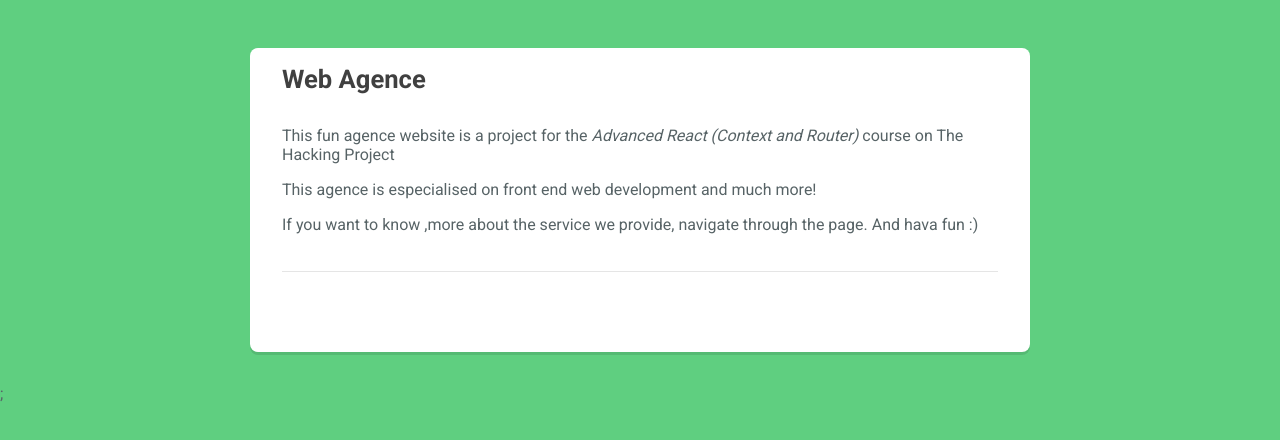
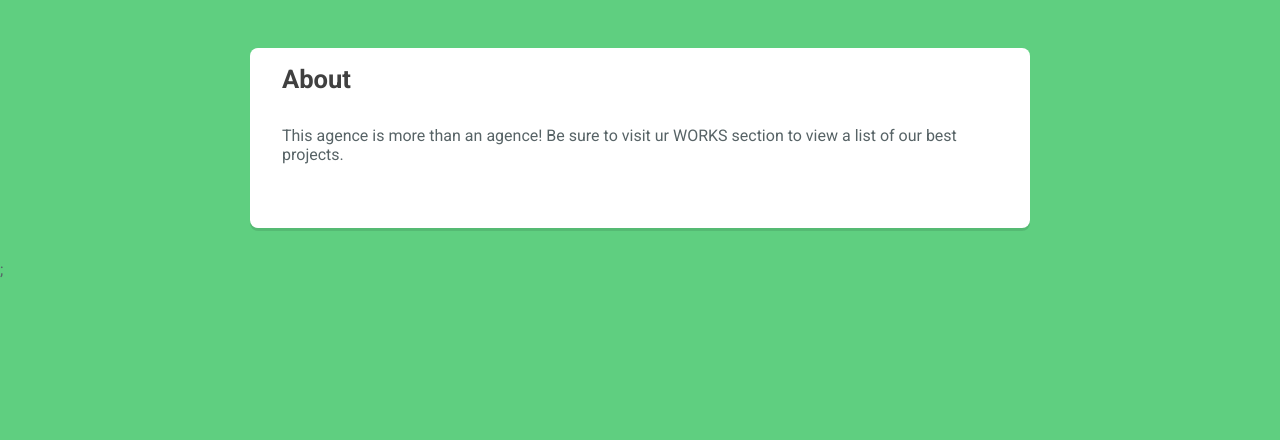
Before and after one commit to Janainaf/agence, a React (Create React App) app in the folder webagence/: page /about in a window 1280 px wide. Shown: the top 440 px of the page. Built offline with nearby package versions, Linux system fonts and the light colour scheme.

Commit message:
routing about section

```diff
--- /dev/null
+++ b/webagence/src/components/About.js
@@ -0,0 +1,13 @@
+import React from "react";
+
+const About = () => (
+  <div className="main-content">
+    <h2>About</h2>
+    <p>
+      This agence is more than an agence! Be sure to visit ur WORKS section to
+      view a list of our best projects.
+    </p>
+  </div>
+);
+
+export default About;
--- a/webagence/src/components/App.js
+++ b/webagence/src/components/App.js
@@ -1,11 +1,13 @@
 import React from "react";
 import { BrowserRouter, Route } from "react-router-dom";
 import Home from "./Home";
+import About from "./About";
 
 const App = () => (
   <BrowserRouter>
     <div className="container">
-      <Route path="/" component={Home} />
+      <Route exact path="/" component={Home} />
+      <Route path="/about" component={About} />
     </div>
     ;
   </BrowserRouter>
```
